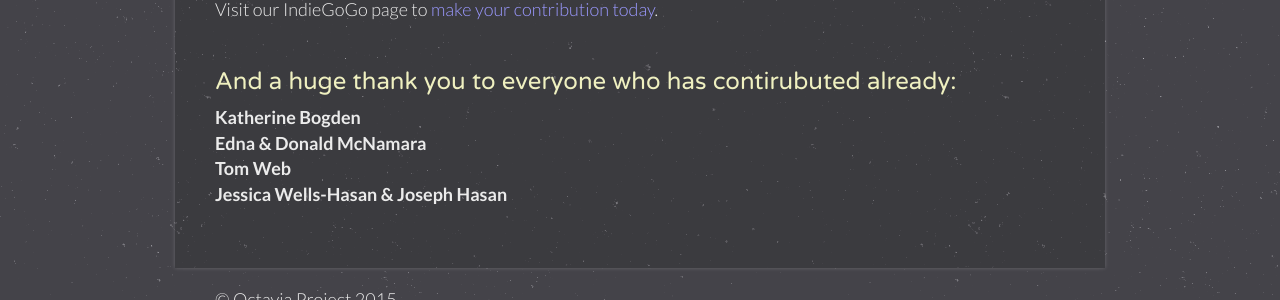
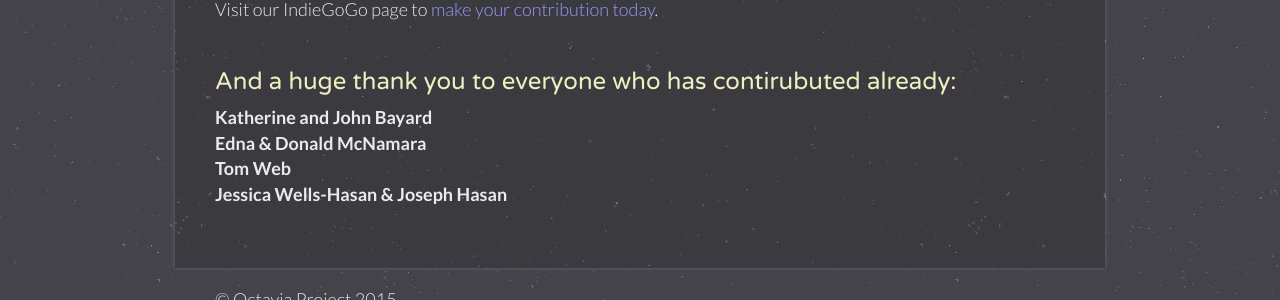
Before and after one commit to OctaviaProject/octaviaproject.github.io, a Jekyll site: the page built from donate.html, in a window 1280 px wide. Shown: the part 1192-1492 px from the top of the page. Built offline with Jekyll 4.4.1, drawn with Linux system fonts in a browser that asks for light colours.

Commit message:
Donor name change

```diff
--- a/donate.html
+++ b/donate.html
@@ -43,7 +43,7 @@
 
       <h3>And a huge thank you to everyone who has contirubuted already:</h3>
       <p><b>
-          Katherine Bogden<br>
+          Katherine and John Bayard<br>
           Edna & Donald McNamara<br>
           Tom Web<br>
           Jessica Wells-Hasan & Joseph Hasan<br>
```
